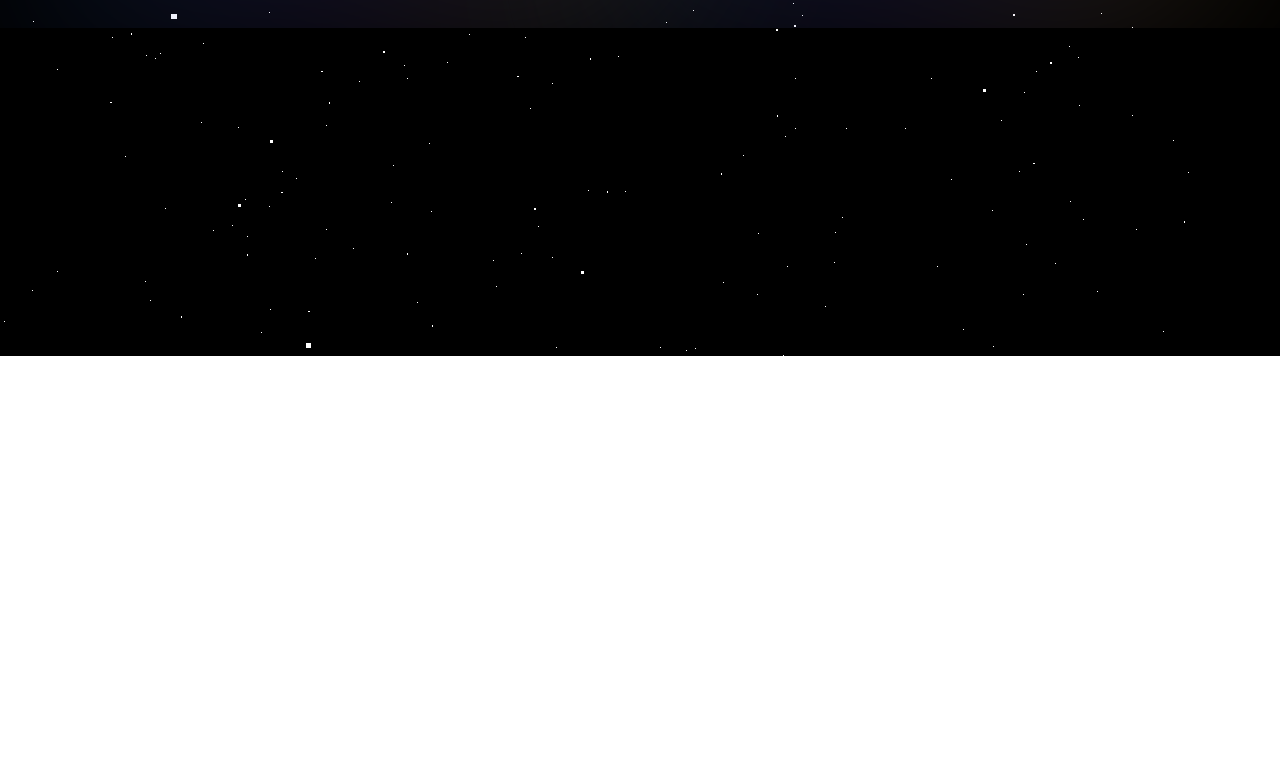
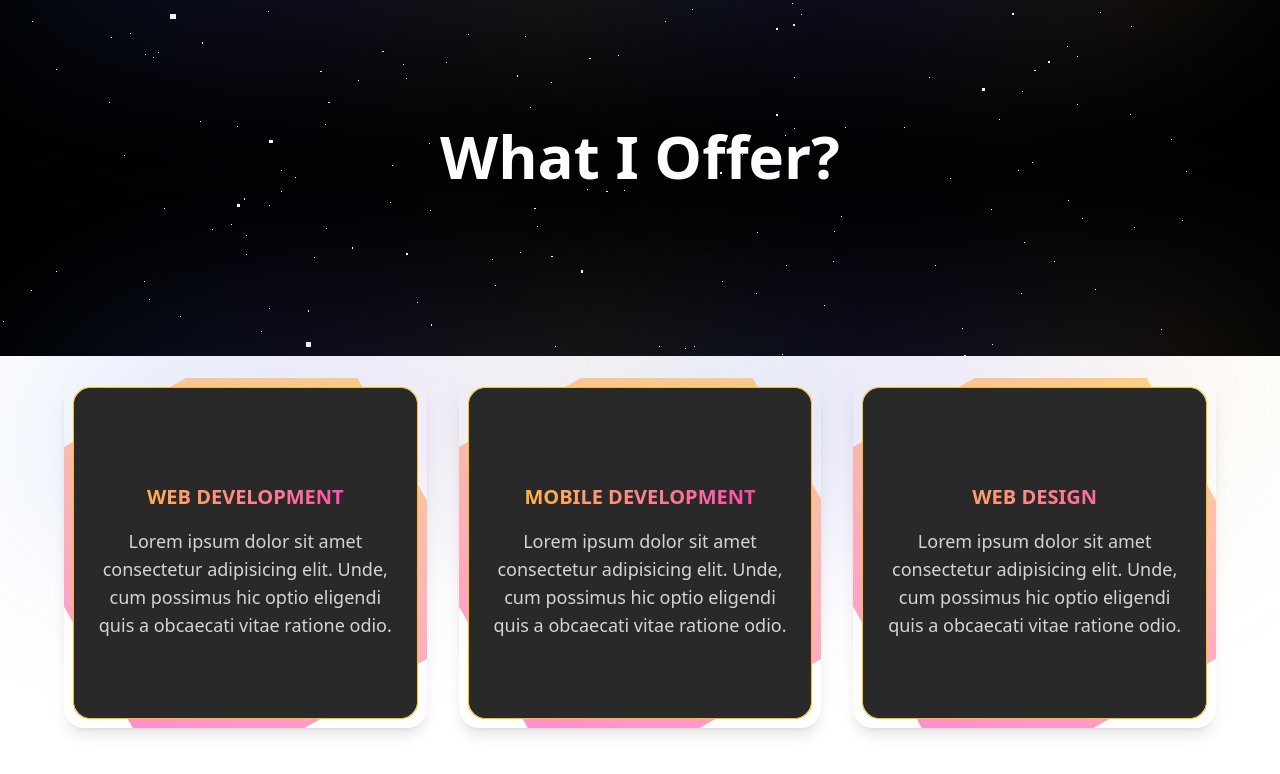
Before and after one commit to fauzan2798/animated-porto, a React (Vite) app: page / in a window 1280 px wide. Shown: the part 1244-2018 px from the top of the page. Before the commit the page ends 1272 px from the top, so only its background shows below. Built offline with nearby package versions, Linux system fonts and the light colour scheme.

Commit message:
add-services-sec

```diff
--- a/src/App.jsx
+++ b/src/App.jsx
@@ -2,6 +2,7 @@ import HeroSection from "./components/HeroSection";
 
 import Navbar from "./components/Navbar";
 import NumbersSection from "./components/NumbersSection";
+import ServicesSection from "./components/ServicesButton";
 import ThreeBackground from "./components/ThreeBackground";
 
 function App() {
@@ -11,6 +12,7 @@ function App() {
       <Navbar />
       <HeroSection />
       <NumbersSection />
+      <ServicesSection />
     </div>
   );
 }
--- /dev/null
+++ b/src/components/CustomTitle.jsx
@@ -0,0 +1,22 @@
+// eslint-disable-next-line no-unused-vars
+import { motion, useInView } from "motion/react";
+import { useRef } from "react";
+
+function CustomTitle({ title }) {
+  const ref = useRef(null);
+  const isInView = useInView(ref, { triggerOnce: true, threshold: 0.5 });
+
+  return (
+    <motion.h1
+      ref={ref}
+      initial={{ y: "150%" }}
+      animate={isInView ? { y: 0 } : {}}
+      transition={{ ease: [0.42, 0, 0.58, 1], duration: 1 }}
+      className="font-bold text-4xl md:text-5xl lg:text-6xl text-white text-center mt-32"
+    >
+      {title}
+    </motion.h1>
+  );
+}
+
+export default CustomTitle;
--- a/src/components/HeroSection.jsx
+++ b/src/components/HeroSection.jsx
@@ -6,11 +6,11 @@ import SocialButtons from "./SocialButtons";
 
 function HeroSection() {
   return (
-    <section className=" border border-primary w-full min-h-screen relative flex justify-center items-center">
+    <section className=" border-primary w-full min-h-screen relative flex justify-center items-center">
       <header className="absolute w-1/2 aspect-[16/5] -skew-x-12 rounded-full bg-gradient-to-r from-[#007cda] via-[#785ae4] to-primary opacity-20 blur-[100px] left-10 bottom-0 hidden md:block "></header>
       <header className="absolute w-1/2 aspect-[16/5] -skew-x-12 rounded-full bg-gradient-to-r from-[#007cda] via-[#785ae4] to-primary opacity-20 blur-[100px] right-10 bottom-0 hidden md:block "></header>
 
-      <section className="w-full px-5 sm:px-8 md:px-12 lg:px-12 max-w-screen-lg lg:max-w-screen-xl mx-auto ">
+      <section className="w-full px-5 sm:px-8 md:px-12 lg:px-20 max-w-screen-lg lg:max-w-screen-xl mx-auto ">
         <article className="grid lg:grid-cols-2 gap-8 xl:gap-16 justify-items-center">
           <section className="lg:py-6 flex justify-between">
             <SocialButtons />
--- /dev/null
+++ b/src/components/ServicesButton.jsx
@@ -0,0 +1,45 @@
+import CustomTitle from "./CustomTitle";
+import { services } from "./data/config";
+// eslint-disable-next-line no-unused-vars
+import { motion } from "motion/react";
+
+function ServicesSection() {
+  return (
+    <section className="relative mt-40" id="services">
+      <CustomTitle title="What I Offer?" />
+
+      <section className="relative grid sm:grid-cols-2 lg:grid-cols-3 gap-6 lg:gap-8 p-16 mt-32">
+        <header className="absolute w-1/2 aspect-[16/5] -skew-x-12 rounded-full bg-gradient-to-r from-[#007cda] via-[#785ae4] to-primary opacity-20 blur-[100px] left-10 top-0 hidden md:block "></header>
+        <header className="absolute w-1/2 aspect-[16/5] -skew-x-12 rounded-full bg-gradient-to-r from-[#007cda] via-[#785ae4] to-primary opacity-20 blur-[100px] right-10 top-0 hidden md:block "></header>
+
+        {services.map((item, index) => (
+          <motion.article
+            key={item.id}
+            initial={{ opacity: 0, y: 50 }}
+            whileInView={{ opacity: 1, y: 0 }}
+            transition={{ duration: 0.8, ease: "easeOut", delay: index * 0.5 }}
+            viewport={{ once: true, amount: 0.5 }}
+            className="relative w-full h-[350px] p-5 grid  place-items-center overflow-hidden rounded-[20px] shadow-lg "
+          >
+            <section className="text-wite absolute w-[95%] h-[95%] bg-black rounded-[20px] z-10 text-center ">
+              <header className="border border-primary bg-[#ffffff29] rounded-2xl p-3 mb-6 min-h-full min-w-full flex items-center ">
+                <section className="mt-4 space-y-4 px-2">
+                  <h2 className="uppercase text-lg md:text-xl font-semibold text-transparent bg-clip-text bg-gradient-to-r from-primary to-secondary">
+                    {item.title}
+                  </h2>
+                  <p className="md:text-lg text-white opacity-80">
+                    {item.desc}
+                  </p>
+                </section>
+              </header>
+            </section>
+
+            <section className="absolute h-[105%] w-full bg-gradient-to-br from-primary to-secondary animate-spil-slow opacity-60 " />
+          </motion.article>
+        ))}
+      </section>
+    </section>
+  );
+}
+
+export default ServicesSection;
--- a/src/components/data/config.js
+++ b/src/components/data/config.js
@@ -66,3 +66,22 @@ export const Numbers = [
     title: "Years",
   },
 ];
+
+// Services Section
+export const services = [
+  {
+    id: 1,
+    title: "WEB DEVELOPMENT",
+    desc: "Lorem ipsum dolor sit amet consectetur adipisicing elit. Unde, cum possimus hic optio eligendi quis a obcaecati vitae ratione odio.",
+  },
+  {
+    id: 2,
+    title: "MOBILE DEVELOPMENT",
+    desc: "Lorem ipsum dolor sit amet consectetur adipisicing elit. Unde, cum possimus hic optio eligendi quis a obcaecati vitae ratione odio.",
+  },
+  {
+    id: 3,
+    title: "WEB DESIGN",
+    desc: "Lorem ipsum dolor sit amet consectetur adipisicing elit. Unde, cum possimus hic optio eligendi quis a obcaecati vitae ratione odio.",
+  },
+];
--- a/src/index.css
+++ b/src/index.css
@@ -3,4 +3,16 @@
 @theme {
   --color-primary: #ffc107;
   --color-secondary: #ff18b8;
+
+  --animate-spil-slow: spin 5s linear infinite;
+
+  @keyframes spin-slow {
+    0% {
+      transform: rotate(0deg);
+    }
+    ,
+    100% {
+      transform: rotate(360deg);
+    }
+  }
 }
```
